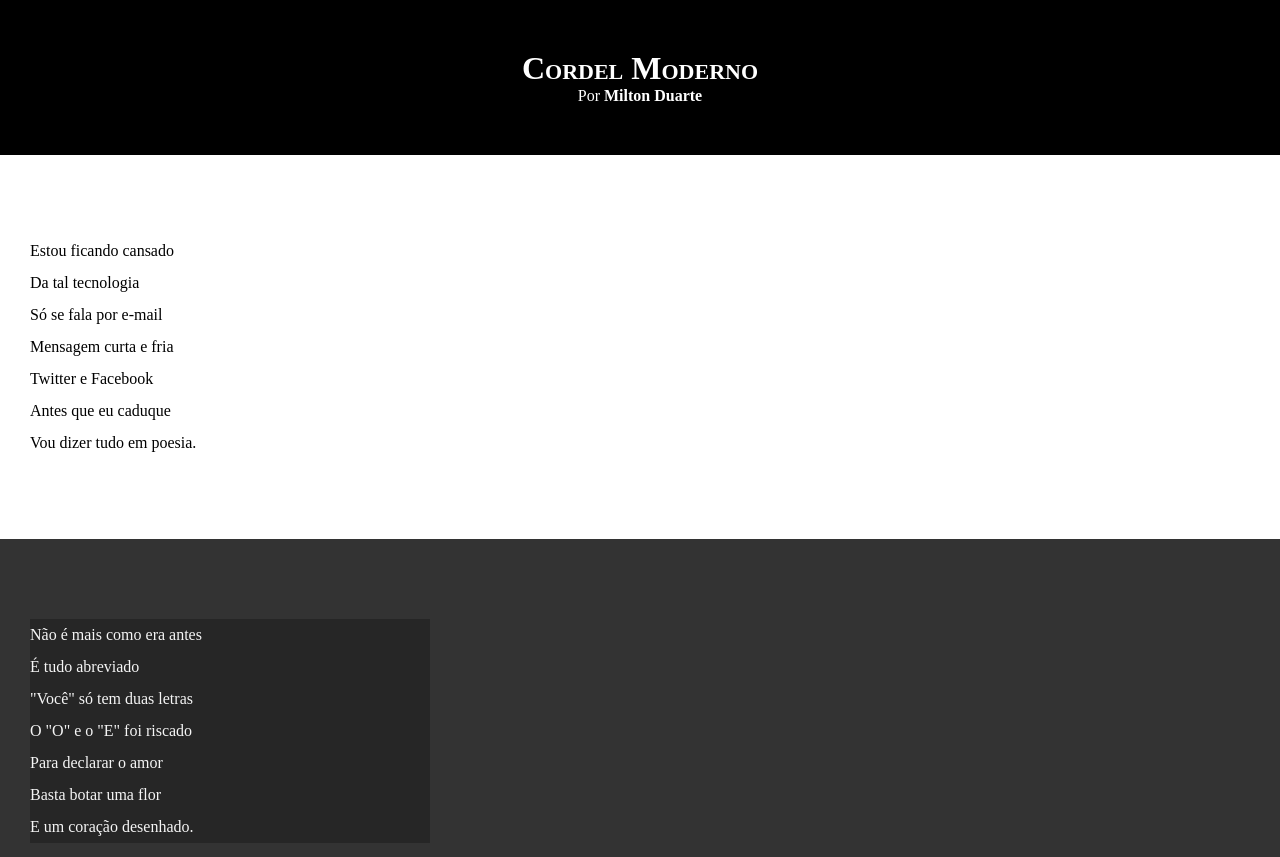
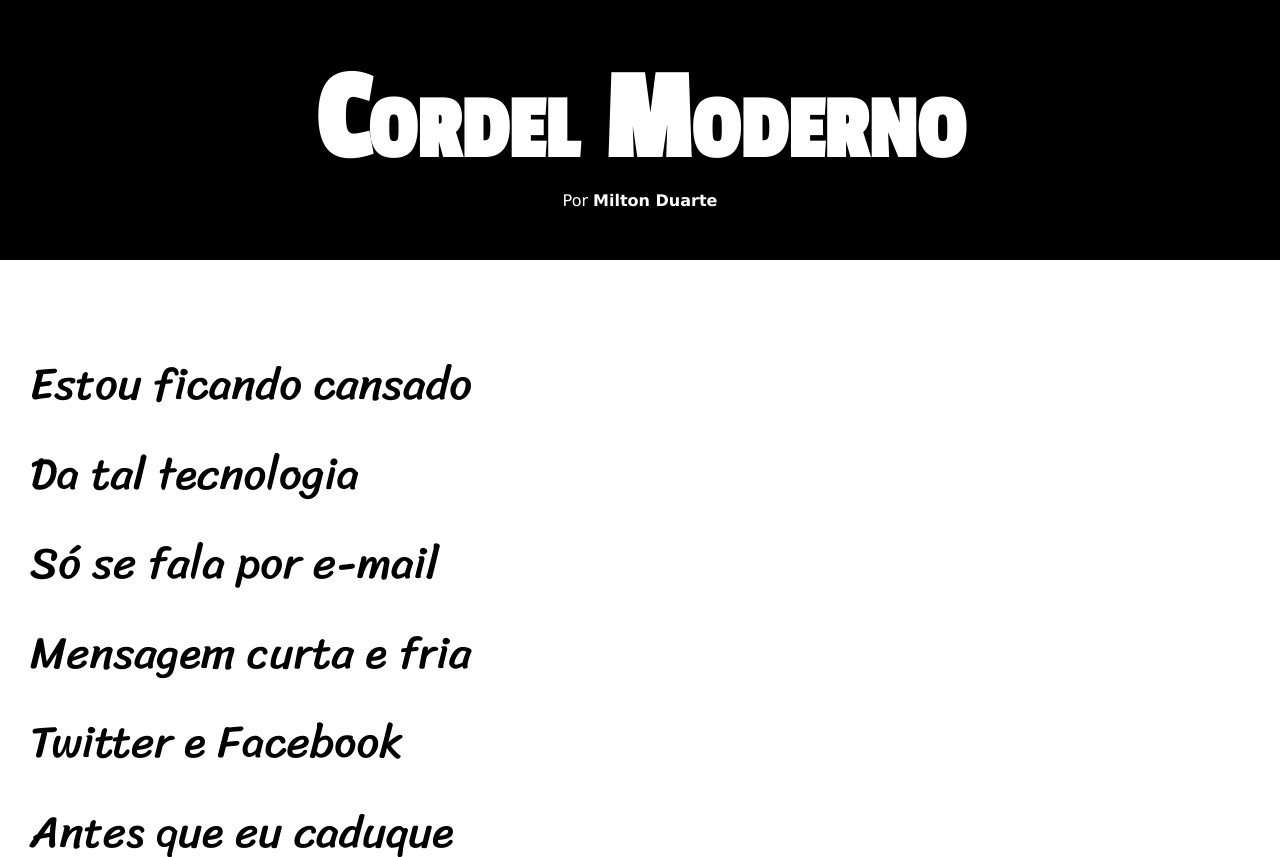
Before and after one commit to joaquimpaulo/Html-Css, a plain HTML site: page Desafios/desafio12/index.html in a window 1280 px wide. Shown: the top 857 px of the page. Drawn offline with Linux system fonts and the light colour scheme.

Commit message:
atualizei a folha de estilo desafio 12

```diff
--- a/Desafios/desafio12/estilo/style.css
+++ b/Desafios/desafio12/estilo/style.css
@@ -1,4 +1,14 @@
 @charset "UTF-8";
+
+@import url('https://fonts.googleapis.com/css2?family=Passion+One&display=swap');
+
+@import url('https://fonts.googleapis.com/css2?family=Sriracha&display=swap');
+
+:root{
+    --font1:Verdana, 'Geneva', Tahoma, sans-serif;
+    --font2:'Passion One', 'cursive';
+    --font3:'Sriracha', 'cursive';
+}
 
 * {
     margin: 0px;
@@ -8,17 +18,20 @@
 html, body{
     min-height: 100vh;
     background-color: darkgray;
+    font-family: var(--font1);
 }
 
 header{
     background-color: black;
     color: white;
     text-align: center;
+
 }
 
 header > h1 {
     padding-top: 50px;
-   font-variant: small-caps;
+   font-variant: small-caps;    font-family: var(--font2);
+   font-size:10vw;
 }
 
 header > p {
@@ -40,6 +53,8 @@ section{
     padding-bottom: 10vh;
     line-height: 2em;
     padding-left: 30px;
+    font-family: var(--font3);
+    font-size: 3.5vw;
 
 }
 
@@ -54,7 +69,8 @@ section.imagem{
 }
 
 section.imagem > p {
-    width: 400px;
+   display: inline-block;
+   padding: 5px;
     background-color: rgb(0, 0, 0, 0.253);
 }
 
```
